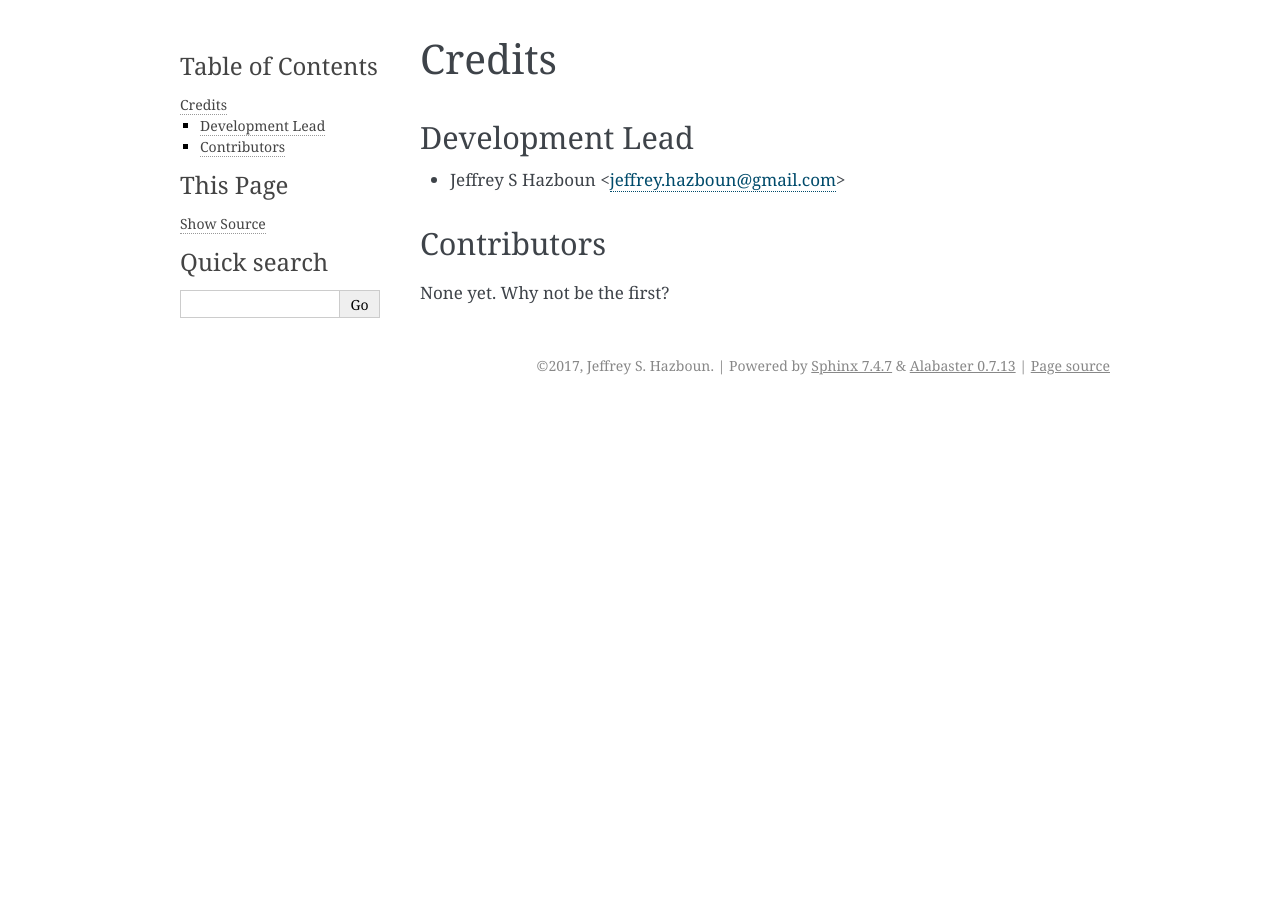
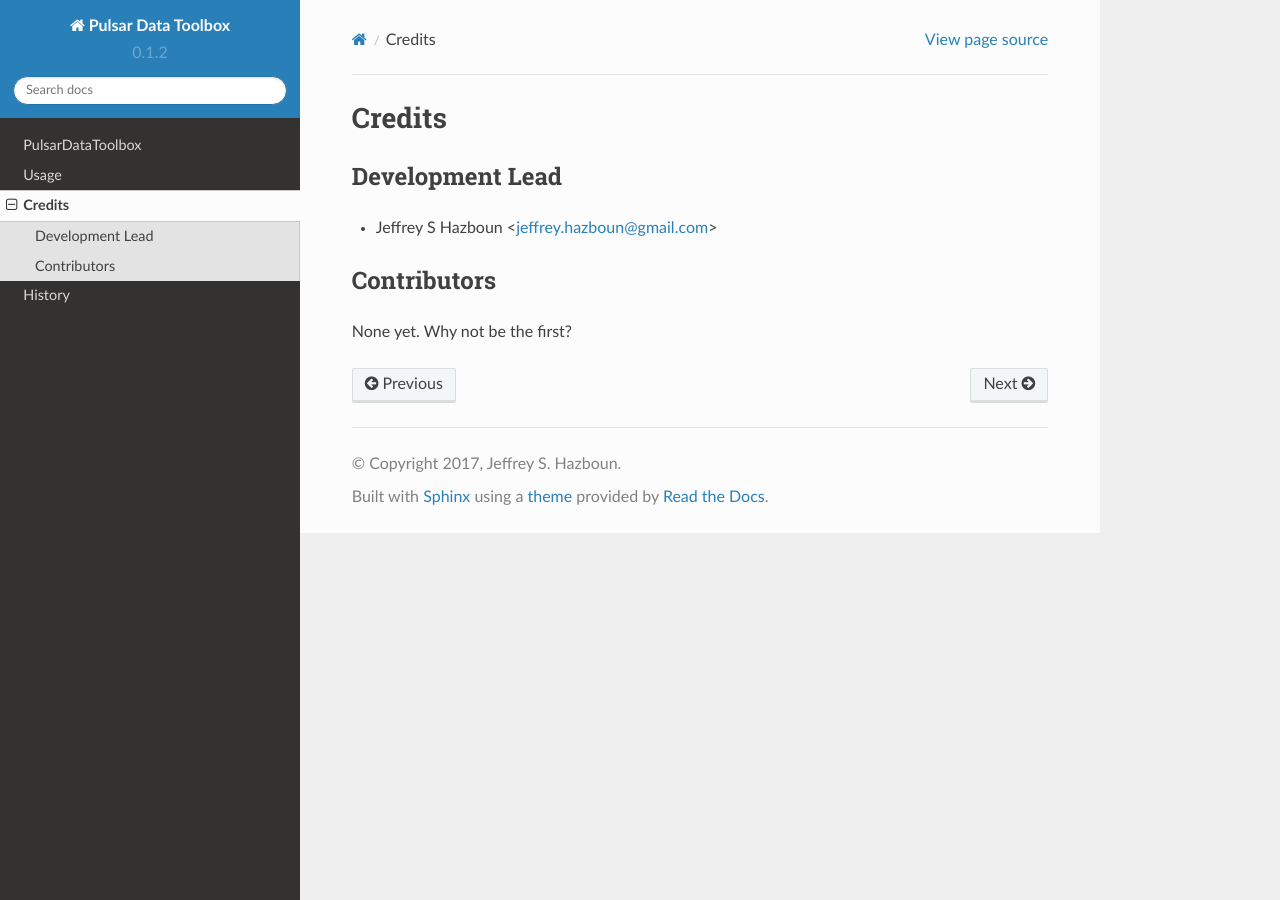
Before and after one commit to Hazboun6/PulsarDataToolbox, a Sphinx documentation site: the page built from docs/authors.rst, in a window 1280 px wide. Built offline with Sphinx 7.4.7 and the Read the Docs theme 2.0.0, drawn with Linux system fonts in a browser that asks for light colours; pages that are not in the unit, such as notebooks, are missing from menus.

Commit message:
Changed doc prefs

```diff
--- a/docs/conf.py
+++ b/docs/conf.py
@@ -17,9 +17,9 @@
 # add these directories to sys.path here. If the directory is relative to the
 # documentation root, use os.path.abspath to make it absolute, like shown here.
 #
-# import os
-# import sys
-# sys.path.insert(0, os.path.abspath('.'))
+import os
+import sys
+sys.path.insert(0, os.path.abspath('.'))
 
 # -- General configuration ------------------------------------------------
 
@@ -122,7 +122,7 @@ todo_include_todos = False
 # The theme to use for HTML and HTML Help pages.  See the documentation for
 # a list of builtin themes.
 #
-html_theme = 'alabaster'
+html_theme = 'sphinx_rtd_theme'#'alabaster'
 
 # Theme options are theme-specific and customize the look and feel of a theme
 # further.  For a list of options available for each theme, see the
--- a/docs/index.rst
+++ b/docs/index.rst
@@ -18,6 +18,7 @@ Contents:
    contributing
    authors
    history
+   changelog
 
 Indices and tables
 ==================
```
